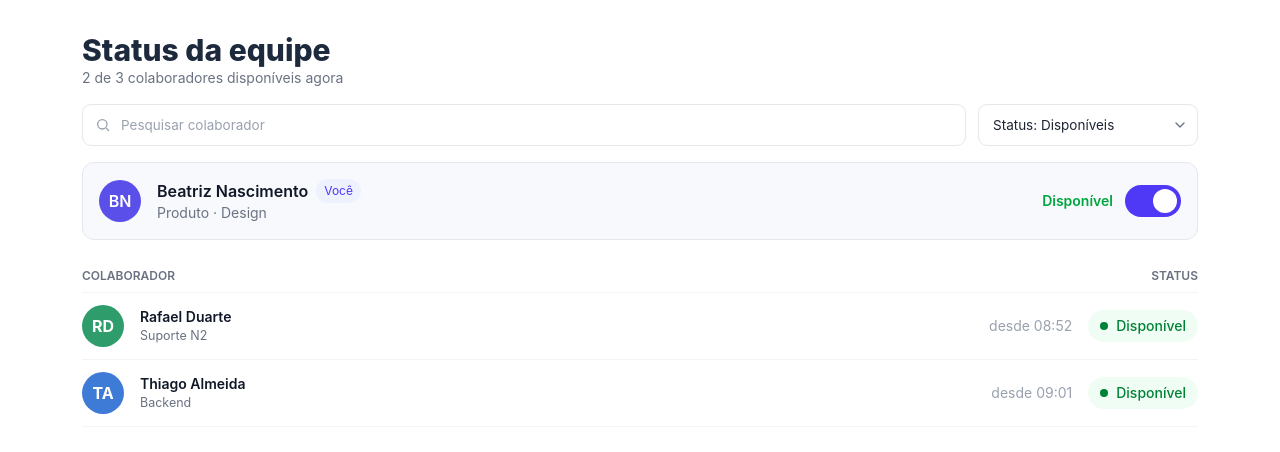
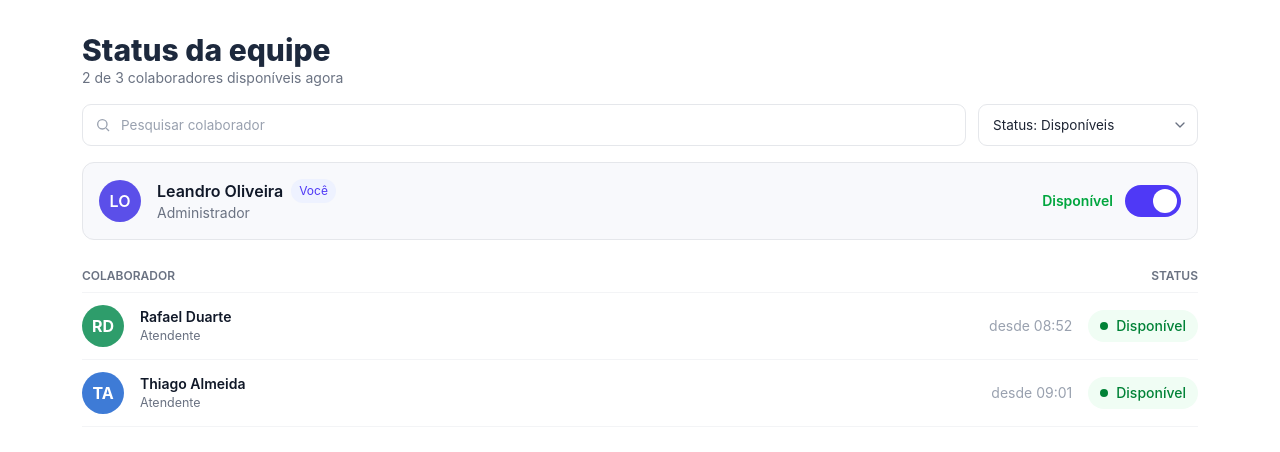
Before and after one commit to htechsolucoes/htech-toppharma, a React (Vite) app: page / in a window 1280 px wide. Shown: the top 452 px of the page. Built offline with nearby package versions, Linux system fonts and the light colour scheme.

Commit message:
fix: update mock data

```diff
--- a/src/App.jsx
+++ b/src/App.jsx
@@ -7,8 +7,8 @@ import UserCard from "./components/userCard";
 
 const currentUserMock = {
   id:1,
-  name:"Beatriz Nascimento",
-  role:"Produto · Design",
+  name:"Leandro Oliveira",
+  role:"Administrador",
   available:true,
   since:"09:14",
   color:"#5B4FE9"
@@ -19,7 +19,7 @@ const usersMock = [
   {
     id:2,
     name:"Rafael Duarte",
-    role:"Suporte N2",
+    role:"Atendente",
     available:true,
     since:"08:52",
     color:"#2E9D6B"
@@ -27,7 +27,7 @@ const usersMock = [
   {
     id:3,
     name:"Camila Torres",
-    role:"UX Design",
+    role:"Atendente",
     available:false,
     since:null,
     color:"#D96A9F"
@@ -35,7 +35,7 @@ const usersMock = [
   {
     id:4,
     name:"Thiago Almeida",
-    role:"Backend",
+    role:"Atendente",
     available:true,
     since:"09:01",
     color:"#3E7BD6"
```
